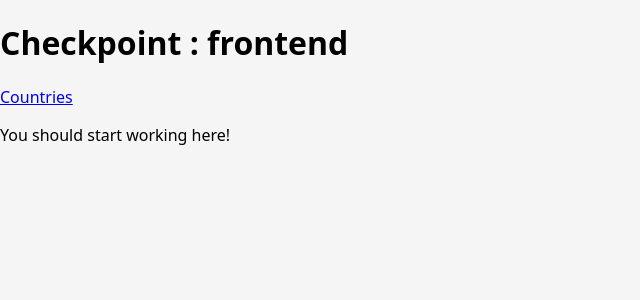
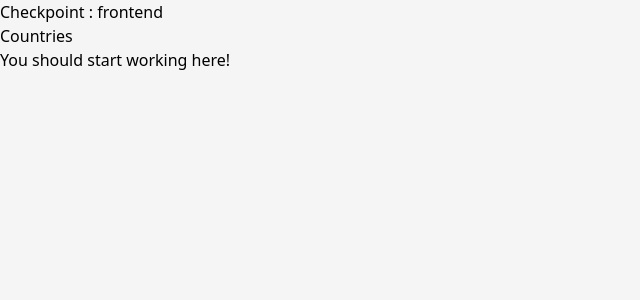
Before and after one commit to SAURETMathieu/wild-checkpoint3, a React (Vite) app in the folder frontend/: page / in a window 1280 px wide. Shown: the top 300 px of the page, without its empty margins (0-640 px from the left). Built offline with nearby package versions, Linux system fonts and the light colour scheme.

Commit message:
feat(init tailwindcss)

```diff
--- a/frontend/index.html
+++ b/frontend/index.html
@@ -5,6 +5,7 @@
     <link rel="icon" type="image/svg+xml" href="/vite.svg" />
     <meta name="viewport" content="width=device-width, initial-scale=1.0" />
     <title>Countries App</title>
+    <link rel="stylesheet" href="/src/App.css" />
   </head>
   <body>
     <div id="root"></div>
--- a/frontend/package.json
+++ b/frontend/package.json
@@ -11,10 +11,12 @@
   },
   "dependencies": {
     "@apollo/client": "^3.11.10",
+    "@tailwindcss/vite": "^4.1.6",
     "graphql": "^16.9.0",
     "react": "^18.3.1",
     "react-dom": "^18.3.1",
-    "react-router-dom": "^6.26.2"
+    "react-router-dom": "^6.26.2",
+    "tailwindcss": "^4.1.6"
   },
   "devDependencies": {
     "@eslint/js": "^9.9.0",
--- a/frontend/src/App.css
+++ b/frontend/src/App.css
@@ -1,3 +1,5 @@
+@import "tailwindcss";
+
 * {
   box-sizing: border-box;
 }
--- a/frontend/vite.config.ts
+++ b/frontend/vite.config.ts
@@ -1,9 +1,10 @@
+import tailwindcss from "@tailwindcss/vite";
+import react from "@vitejs/plugin-react";
 import { defineConfig } from "vite";
-import react from "@vitejs/plugin-react";
 
 // https://vitejs.dev/config/
 export default defineConfig({
-  plugins: [react()],
+  plugins: [react(), tailwindcss()],
   server: {
     watch: {
       usePolling: true,
```
Also changed, not shown: 1 other file (tests, documents, lock files or other folders).
